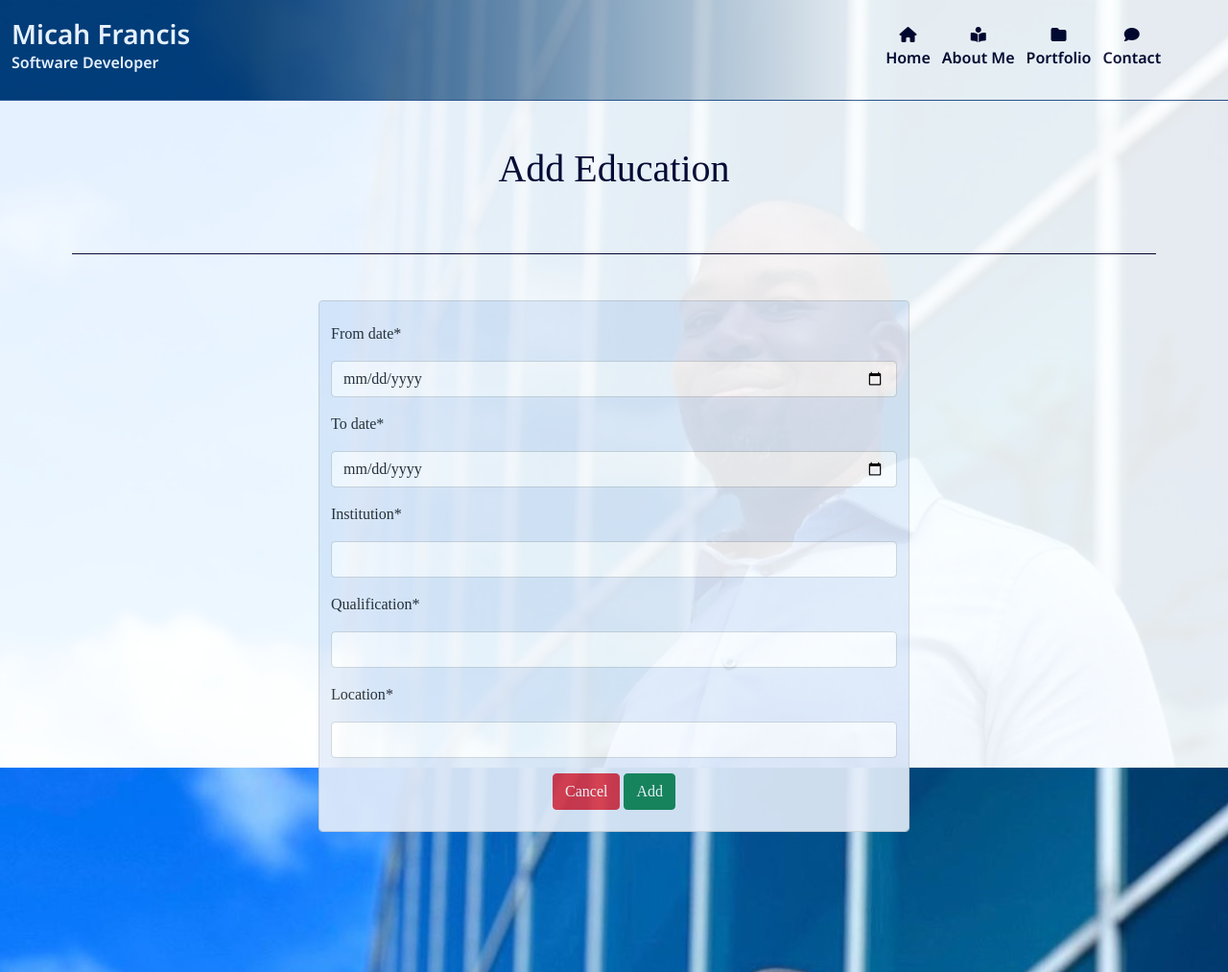
After one commit to 2ndborn/micah_francis, a Django app: page /about/add_education/ in a window 1280 px wide. The commit adds this page. Shown: the whole page at 96% size. Run offline with Django 3.2, Linux system fonts and the light colour scheme; some libraries are stand-ins or nearby versions; some web fonts are replaced.

Commit message:
Added education.html. add-education views

```diff
--- /dev/null
+++ b/about/forms.py
@@ -0,0 +1,21 @@
+from django import forms
+from .models import Education
+
+
+class EducationForm(forms.ModelForm):
+
+
+    class Meta:
+        model = Education
+        fields = '__all__'
+
+    def __init__(self, *args, **kwargs):
+        super(EducationForm, self).__init__(*args, **kwargs)
+
+        ed_fields = ['from_date', 'to_date', 'institution', 'qualification', 'location']
+
+        for ed in ed_fields:
+            self.fields[ed].widget.attrs.update({'class': 'my-3'})
+
+    from_date = forms.DateField(widget=forms.TextInput(attrs={'type': 'date'}))
+    to_date = forms.DateField(widget=forms.TextInput(attrs={'type': 'date'}))
--- /dev/null
+++ b/about/templates/about/add_education.html
@@ -0,0 +1,38 @@
+{% extends "base.html" %}
+{% load static %}
+{% load crispy_forms_tags %}
+
+{% block page_header %}
+    <div class="container header-container">
+        <div class="row">
+            <div class="col"></div>
+        </div>
+    </div>
+{% endblock %}
+
+{% block content %}
+<div class="overlay"></div>
+<div class="container-fluid about-container text-dark-blue">
+    <div class="container mb-5 pb-3 border-bottoms">
+        <div class="row">
+            <h1 class="mb-5 text-center">Add Education</h1>
+        </div>
+    </div>
+    <div class="row">
+        <div class="col-10 offset-1 col-md-6 offset-md-3">
+            <form method="POST" action="{% url 'add_education' %}" class="form form-control form-bg">
+                {% csrf_token %}
+                <div class="my-3">
+                    {% for field in form %}
+                        {{ field | as_crispy_field }}
+                    {% endfor %}
+                </div>
+                <div class="text-center my-3">
+                    <a href="{% url 'about' %}" class="btn btn-danger">Cancel</a>
+                    <button type="submit" class="btn btn-success">Add</button>
+                </div>
+            </form>
+        </div>
+    </div>
+</div>
+{% endblock %}
--- a/about/urls.py
+++ b/about/urls.py
@@ -4,4 +4,5 @@ from . import views
 
 urlpatterns = [
     path('', views.about, name='about'),
+    path('add_education/', views.add_education, name='add_education'),
 ]
--- a/about/views.py
+++ b/about/views.py
@@ -1,5 +1,7 @@
-from django.shortcuts import render
+from django.shortcuts import render, redirect, reverse
 from .models import Education, Work_experience, Interest
+
+from .forms import EducationForm
 
 def about(request):
     """A view to render the about me page"""
@@ -15,3 +17,23 @@ def about(request):
     }
 
     return render(request, 'about/about.html', context)
+
+
+def add_education(request):
+   """A view to add to the Education section"""
+
+   if request.method == 'POST':
+      form = EducationForm(request.POST, request.FILES)
+      if form.is_valid():
+         form.save()
+         return redirect(reverse('about'))
+
+   else:
+      form = EducationForm()
+
+   template = 'about/add_education.html'
+   context = {
+      'form': form,
+   }
+
+   return render(request, template, context)
--- a/home/templates/home/index.html
+++ b/home/templates/home/index.html
@@ -29,10 +29,12 @@
     </div>
     <div class="row sign-in fixed-bottom m-auto">
         <div class="col-12">
-            <a href="">
+            <a href="{% url 'account_login' %}">
               <div><i class="fa-solid fa-right-to-bracket"></i></div>
             </a>
-          </ul>
+            <a href="{% url 'account_login' %}">
+                <div><p>Sign Out</p></div>
+            </a>
         </div>
       </div>
 {% endblock %}
--- a/micah_francis/settings.py
+++ b/micah_francis/settings.py
@@ -44,6 +44,8 @@ INSTALLED_APPS = [
     'allauth.socialaccount',
     'home',
     'about',
+    'crispy_forms',
+    'crispy_bootstrap4',
 ]
 
 MIDDLEWARE = [
@@ -57,6 +59,10 @@ MIDDLEWARE = [
 ]
 
 ROOT_URLCONF = 'micah_francis.urls'
+
+CRISPY_ALLOWED_TEMPLATE_PACKS = 'bootstrap4'
+
+CRISPY_TEMPLATE_PACK = 'bootstrap4'
 
 TEMPLATES = [
     {
--- a/requirements.txt
+++ b/requirements.txt
@@ -1,6 +1,8 @@
 asgiref==3.8.1
-Django==3.2.25
+crispy-bootstrap4==2024.1
+Django==5.0.4
 django-allauth==0.41.0
+django-crispy-forms==2.1
 oauthlib==3.2.2
 pillow==10.3.0
 python3-openid==3.2.0
--- a/static/css/base.css
+++ b/static/css/base.css
@@ -118,6 +118,10 @@ body {
     text-align: right;
   }
 
+  .form-bg {
+    background-color: #e6eefa;
+  }
+
 /*************Footer***************************/
 
 footer {
```
Also changed, not shown: about/templates/about/about.html (+13 -6 lines).
